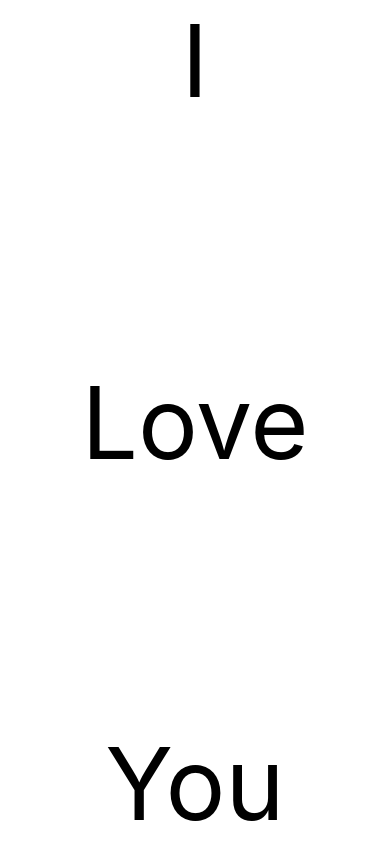
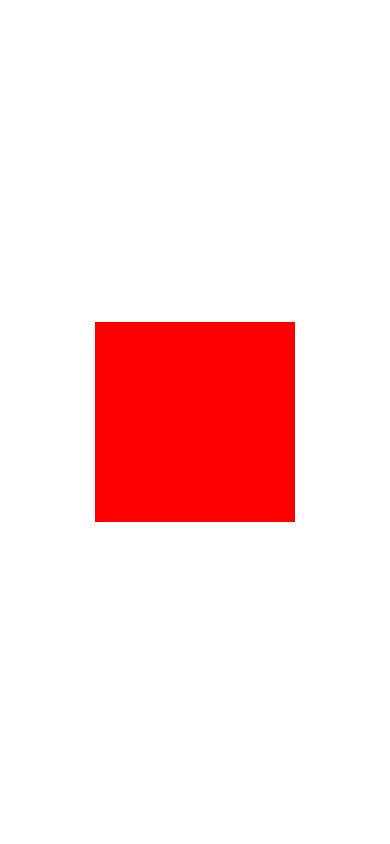
Before and after one commit to bvi1994/ReactNativeFirstExcerise, a React Native app: screen / in a window 390 px wide. Built offline with nearby package versions, Linux system fonts and the light colour scheme.

Commit message:
Completed the disappearing box problem.

```diff
--- a/App.js
+++ b/App.js
@@ -2,40 +2,27 @@ import React from 'react';
 import { TouchableOpacity, StyleSheet, Text, View } from 'react-native';
 
 export default class App extends React.Component {
+
+  constructor(){
+    super();
+    this.state = {
+      color: 'red'
+    };
+  }
+
+  disappear(){
+    this.setState({
+      color: 'white'
+    });
+  }
+
   render() {
     return (
-      // <View style={{flex: 1}}>
-      //   <View style={styles.backgroundColorRed}></View>
-      //   <View style={styles.backgroundColorBlue}></View>
-      // </View>
-      // <View style={styles.centeredText}>
-      //   <Text>I am centered!</Text>
-      // </View>
-      // <View style={styles.centeredText2}>
-      //   <Text style={{
-      //     color: 'blue',
-      //     fontSize: 100
-      //   }}>Blue</Text>
-      //   <Text style={{
-      //     color: 'red',
-      //     fontSize: 50
-      //   }}>Red</Text>
-      // </View>
-      <View style={styles.centeredText3}>
-        {/* <TouchableOpacity> */}
-          {/* <Text style={{
-            fontSize: 100
-          }}>I love Matthew</Text>
-        </TouchableOpacity> */}
-        <TouchableOpacity><Text style={{
-          fontSize: 100
-        }}>I</Text></TouchableOpacity>
-        <TouchableOpacity><Text style = {{
-          fontSize: 100
-        }}>Love</Text></TouchableOpacity>
-        <TouchableOpacity><Text style = {{
-          fontSize: 100
-        }}>You</Text></TouchableOpacity>
+      <View style={styles.centered}>
+        <TouchableOpacity onPress={this.disappear.bind(this)}>
+          <View style={{height: 200, width: 200, backgroundColor: this.state.color}}>
+          </View>
+        </TouchableOpacity>
       </View>
     );
   }
@@ -48,29 +35,11 @@ const styles = StyleSheet.create({
   //   alignItems: 'center',
   //   justifyContent: 'center',
   // },
-  // backgroundColorRed: {
-  //   backgroundColor: 'red',
-  //   flex: 1
-  // },
-  // backgroundColorBlue: {
-  //   backgroundColor: '#1e90ff',
-  //   flex: 2
-  // }
-  // centeredText:{
-  //   flex: 1,
-  //   flexDirection: 'column',
-  //   alignItems: 'center',
-  //   justifyContent: 'center'
-  // }
-  // centeredText2:{
-  //   flex: 1,
-  //   flexDirection: 'column',
-  //   alignItems: 'center',
-  // }
-  centeredText3:{
+  centered:{
     flex: 1,
     flexDirection: 'column',
     alignItems: 'center',
-    justifyContent: 'space-between'
+    justifyContent: 'center'
   }
+
 });
```
